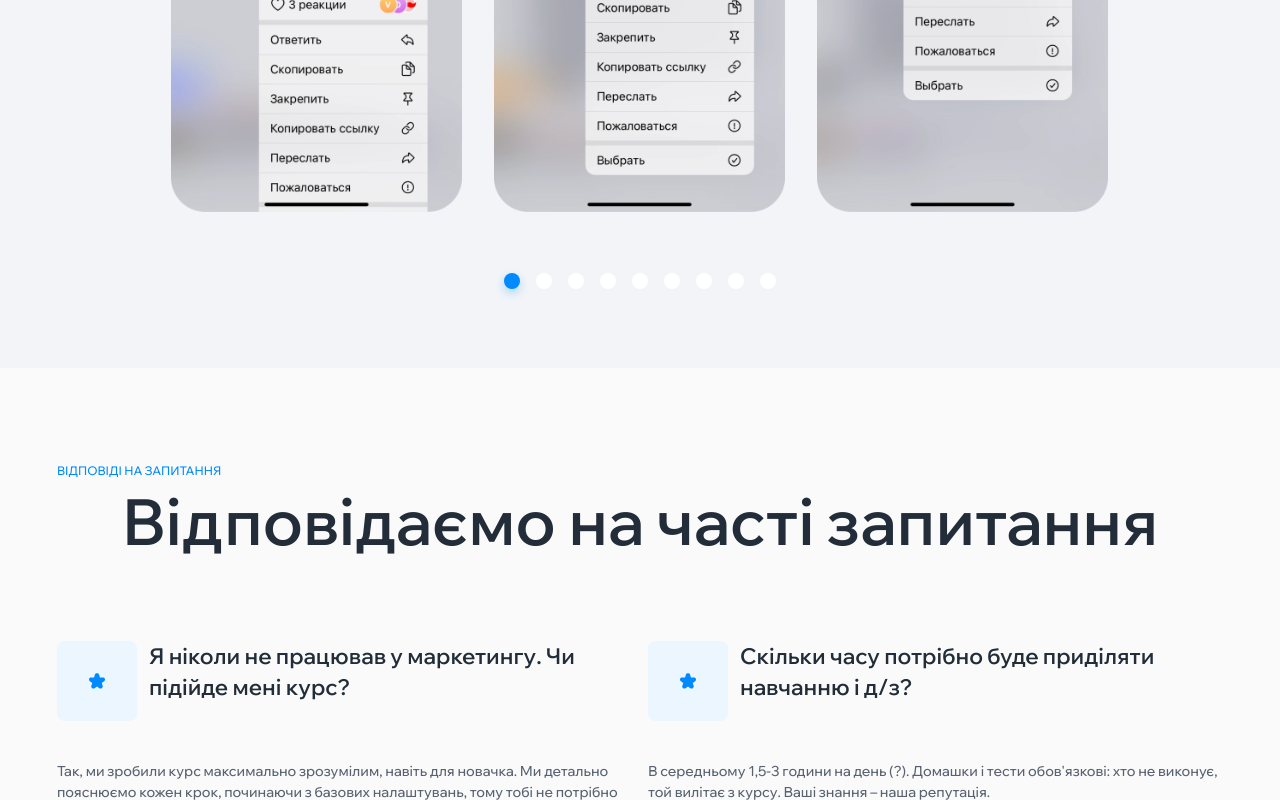
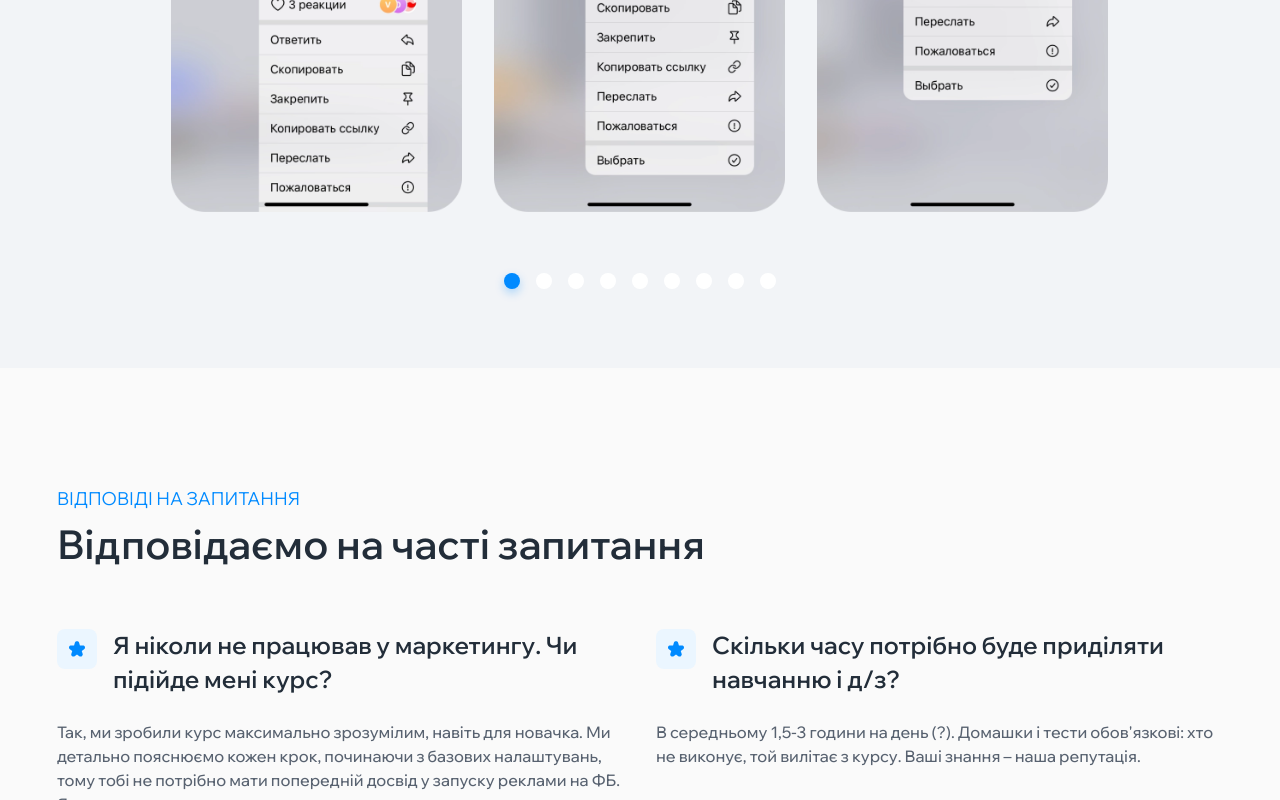
Before and after one commit to IG00RA/mustage_facebook, a Next.js app: page /1/ in a window 1280 px wide. Shown: the part 11200-12000 px from the top of the page. Built offline with nearby package versions, Linux system fonts and the light colour scheme; no server answers.

Commit message:
[Add] answers desk styles

```diff
--- a/messages/uk.json
+++ b/messages/uk.json
@@ -182,15 +182,21 @@
       "first": "Я ніколи не працював у маркетингу. Чи підійде мені курс?",
       "second": "Скільки часу потрібно буде приділяти навчанню і д/з?",
       "third": "Які у вас гарантії, чому я повинен вам довіряти?",
-      "fourth": "Як цей ваш арбітраж пов'язаний з контролем якості роботи моєї команди?",
-      "fifth": "Як за допомогою навичок арбітражника я зможу масштабувати свій бізнес?"
+      "fourth": "Який капітал потрібен для старту?",
+      "fifth": "Як цей ваш арбітраж пов'язаний з контролем якості роботи моєї команди?",
+      "sixth": "Навіщо мені самому тестувати ідеї, якщо я можу доручити цю задачу спеціалісту?",
+      "seventh": "Як за допомогою навичок арбітражника я зможу масштабувати свій бізнес?",
+      "eighth": "Що означає диверсифікація ризиків для мене?"
     },
     "itemsText": {
       "first": "Так, ми зробили курс максимально зрозумілим, навіть для новачка. Ми детально пояснюємо кожен крок, починаючи з базових налаштувань, тому тобі не потрібно мати попередній досвід у запуску реклами на ФБ. Якщо виникнуть питання, ти завжди зможеш звернутися до куратора.",
       "second": "В середньому 1,5-3 години на день (?). Домашки і тести обов'язкові: хто не виконує, той вилітає з курсу. Ваші знання – наша репутація.",
       "third": "Специфіка нашої сфери така, що гарантій не може дати ніхто. Тому ми і зробили наш курс безкоштовним. Ми не обіцяємо миттєвих результатів, але гарантуємо, що ти отримаєш практичні знання, які допоможуть тобі краще контролювати рекламу та масштабувати свій бізнес.",
-      "fourth": "Арбітраж навчить тебе розуміти всі етапи рекламних кампаній з нуля: від налаштувань та раціонального розподілу бюджету до аналізу результатів, правильного використання великої кількісті інструментів і масштабування реклами. Це дасть змогу об'єктивно оцінювати роботу команди, виявляти помилки та уникати неефективних витрат. Ти знатимеш, на що реально витрачаються гроші і зможеш контролювати якість виконання задач. Тебе буде набагато складніше обдурити: більше не спрацюють жодні відмазки співробітників і робота почне виконуватися швидше.",
-      "fifth": "Навички арбітражника допоможуть тобі знаходити прибуткові зв'язки, запускати ефективну рекламу, тестувати нові ніші та аудиторії. Це можливість обійти конкурентів, отримати більше нових клієнтів і вийти на нові ринки, таким чином масштабувавши бізнес."
+      "fourth": "Достатньо почати з 200$ на рекламний бюджет + купити необхідні розхідники для заливів. Знання та навички, які ти отримаєш, швидко окупляться у перспективі за рахунок оптимізації витрат на рекламу, масштабування і збільшення прибутковості власного бізнесу.",
+      "fifth": "Арбітраж навчить тебе розуміти всі етапи рекламних кампаній з нуля: від налаштувань та раціонального розподілу бюджету до аналізу результатів, правильного використання великої кількісті інструментів і масштабування реклами. Це дасть змогу об'єктивно оцінювати роботу команди, виявляти помилки та уникати неефективних витрат. Ти знатимеш, на що реально витрачаються гроші і зможеш контролювати якість виконання задач. Тебе буде набагато складніше обдурити: більше не спрацюють жодні відмазки співробітників і робота почне виконуватися швидше.",
+      "sixth": "Коли віддаєш задачу таргетологу або іншому фахівцю з реклами, на її виконання іде як мінімум 2-3 дні. Ти ж зможеш не гаяти час, а перевіряти будь-яку свою гіпотезу щодо нового підходу чи продукту одразу, як тільки виникла ідея. Так ти побачиш ефективність припущення без затримок і додаткових витрат на спеціаліста.",
+      "seventh": "Навички арбітражника допоможуть тобі знаходити прибуткові зв'язки, запускати ефективну рекламу, тестувати нові ніші та аудиторії. Це можливість обійти конкурентів, отримати більше нових клієнтів і вийти на нові ринки, таким чином масштабувавши бізнес.",
+      "eighth": "В даному випадку це означає можливість працювати з різними нішами та рекламними стратегіями, щоб не залежати від одного джерела доходу або одного типу клієнтів. Ти зможеш запускати рекламу на різні продукти та ринки, знижуючи ризики втрати прибутку, якщо одна кампанія або ніша перестане бути ефективною. Навички в арбітражі трафіку допоможуть знаходити найприбутковіші напрямки, оптимізувати свої рекламні кампанії та швидко підлаштовуватись під зміни на ринку. Розширення джерел доходу дасть більш стабільну фінансову основу для бізнесу у довгостроковій перспективі."
     }
   },
   "Form": {
--- a/src/components/Ansvers/Answers.module.css
+++ b/src/components/Ansvers/Answers.module.css
@@ -4,19 +4,38 @@
   padding-bottom: 96px;
   padding-top: 92px;
 
+  @media (min-width: 1024px) {
+    padding: 120px 0;
+  }
+
+  @media (min-width: 1328px) {
+    padding-top: 140px;
+    padding-bottom: 144px;
+  }
+
   @media (min-width: 1408px) {
-    padding-bottom: 120px;
     max-width: var(--desktop);
   }
 }
 
 .header_text {
+  display: inline-block;
   text-transform: uppercase;
   margin-bottom: 2px;
   color: var(--main_color);
   font-size: 12px;
   font-weight: 500;
   line-height: 1.26;
+
+  @media (min-width: 768px) {
+    font-size: var(--fs_xsmall);
+    font-weight: 400;
+    margin-bottom: 8px;
+  }
+
+  @media (min-width: 1024px) {
+    font-size: var(--fs_medium);
+  }
 }
 
 .header {
@@ -29,17 +48,12 @@
   @media (min-width: 768px) {
     font-size: var(--fs_mxlarge);
     margin-bottom: 60px;
-    line-height: 1.25;
-    text-align: center;
+    max-width: 1050px;
   }
 
-  @media (min-width: 1024px) {
+  @media (min-width: 1328px) {
     font-size: var(--fs_xxlarge);
     margin-bottom: 80px;
-  }
-
-  @media (min-width: 1408px) {
-    font-size: var(--fs_xxxlarge);
   }
 }
 
@@ -50,10 +64,6 @@
     position: relative;
     border-bottom: 1px solid #dee7ee;
 
-    & p {
-      font-weight: 500;
-    }
-
     &:last-child {
       margin-bottom: 0;
     }
@@ -62,12 +72,12 @@
   @media (min-width: 1024px) {
     display: flex;
     flex-wrap: wrap;
-    gap: 48px 16px;
+    gap: 38px 32px;
     & li {
-      max-width: calc(50% - 8px);
+      max-width: calc(50% - 16px);
       flex: 0 auto;
       margin-bottom: 0px;
-      padding-bottom: 48px;
+      padding-bottom: 38px;
     }
   }
 }
@@ -77,11 +87,9 @@
   gap: 12px;
   margin-bottom: 16px;
 
-  & h3 {
-    font-size: var(--fs_large);
-    font-weight: 600;
-    line-height: 1.4;
-    color: var(--second_text_color);
+  @media (min-width: 768px) {
+    gap: 16px;
+    margin-bottom: 24px;
   }
 }
 
@@ -102,10 +110,23 @@
       drop-shadow(0px 37px 15px #1c166303) drop-shadow(0px 57px 16px #1c166300);
     transform: scale(1.05);
   }
+}
 
-  @media (min-width: 1024px) {
-    width: 80px;
-    height: 80px;
-    margin-bottom: 24px;
+.item_header {
+  font-size: var(--fs_large);
+  font-weight: 600;
+  line-height: 1.4;
+  color: var(--second_text_color);
+
+  @media (min-width: 768px) {
+    font-size: 24px;
+    max-width: 575px;
   }
 }
+
+.item_text {
+  font-weight: 500;
+  @media (min-width: 768px) {
+    font-size: var(--fs_xsmall);
+  }
+}
--- a/src/components/Ansvers/Answers.tsx
+++ b/src/components/Ansvers/Answers.tsx
@@ -18,9 +18,9 @@ export default function Answers() {
               <div className={styles.ico_wrap}>
                 <Icon name="icon-star-ans" width={16} height={16} />
               </div>
-              <h3>{t(item.itemsHeader)}</h3>
+              <h3 className={styles.item_header}>{t(item.itemsHeader)}</h3>
             </div>
-            <p>{t(item.itemsText)}</p>
+            <p className={styles.item_text}>{t(item.itemsText)}</p>
           </li>
         ))}
       </ul>
--- a/src/components/Form/Form.tsx
+++ b/src/components/Form/Form.tsx
@@ -73,7 +73,7 @@ export default function Form() {
         <div className={styles.wrap}>
           <div className={styles.top_wrap}>
             <Icon name="icon-logo-form" width={58} height={48} />
-            <p>{t('Form.headerText')}</p>
+            <p className={styles.top_text}>{t('Form.headerText')}</p>
           </div>
           <h2 className={styles.header}>{t('Form.header')}</h2>
         </div>
@@ -89,7 +89,7 @@ export default function Form() {
               className={`${styles.input} ${errors.name ? styles.error : ''}`}
               required
             />
-            {errors.name && <p className={styles.errorText}>{errors.name}</p>}
+            {errors.name && <p className={styles.error_text}>{errors.name}</p>}
           </label>
 
           <label className={styles.label}>
@@ -114,7 +114,9 @@ export default function Form() {
                 required
               />
             </div>
-            {errors.phone && <p className={styles.errorText}>{errors.phone}</p>}
+            {errors.phone && (
+              <p className={styles.error_text}>{errors.phone}</p>
+            )}
           </label>
 
           <label className={styles.label}>
@@ -131,7 +133,7 @@ export default function Form() {
               required
             />
             {errors.nickname && (
-              <p className={styles.errorText}>{errors.nickname}</p>
+              <p className={styles.error_text}>{errors.nickname}</p>
             )}
           </label>
 
--- a/src/data/data.ts
+++ b/src/data/data.ts
@@ -592,6 +592,18 @@ export const answersItems = [
     itemsHeader: 'Answers.itemsHeader.fifth',
     itemsText: 'Answers.itemsText.fifth',
   },
+  {
+    itemsHeader: 'Answers.itemsHeader.sixth',
+    itemsText: 'Answers.itemsText.sixth',
+  },
+  {
+    itemsHeader: 'Answers.itemsHeader.seventh',
+    itemsText: 'Answers.itemsText.seventh',
+  },
+  {
+    itemsHeader: 'Answers.itemsHeader.eighth',
+    itemsText: 'Answers.itemsText.eighth',
+  },
 ];
 
 export const menuItems = [
```
Also changed, not shown: messages/ru.json (+14 -8 lines), src/components/Form/Form.module.css (+44 -48 lines), src/img/form/Frame 421.png (added), src/img/form/back_desk.webp (added).
